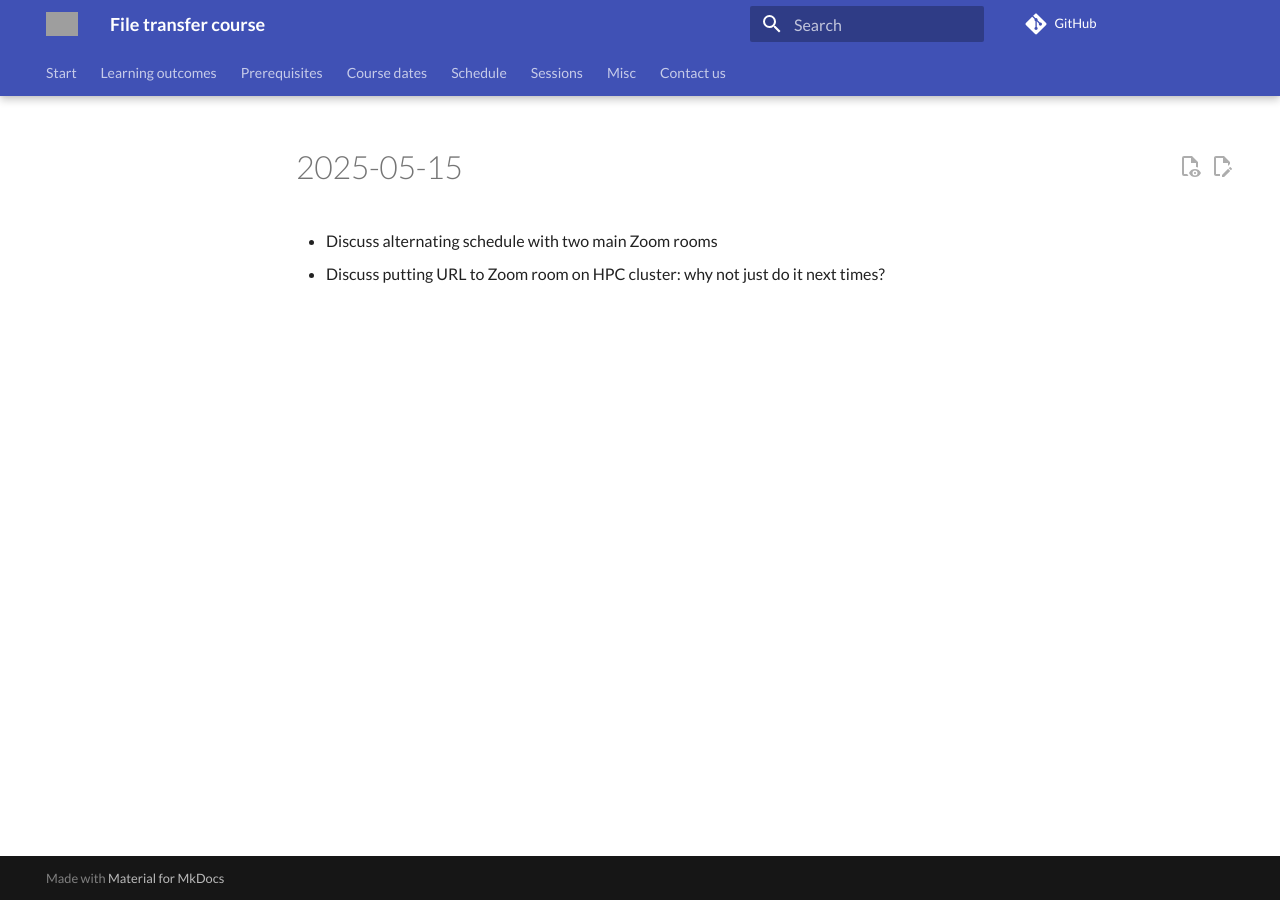
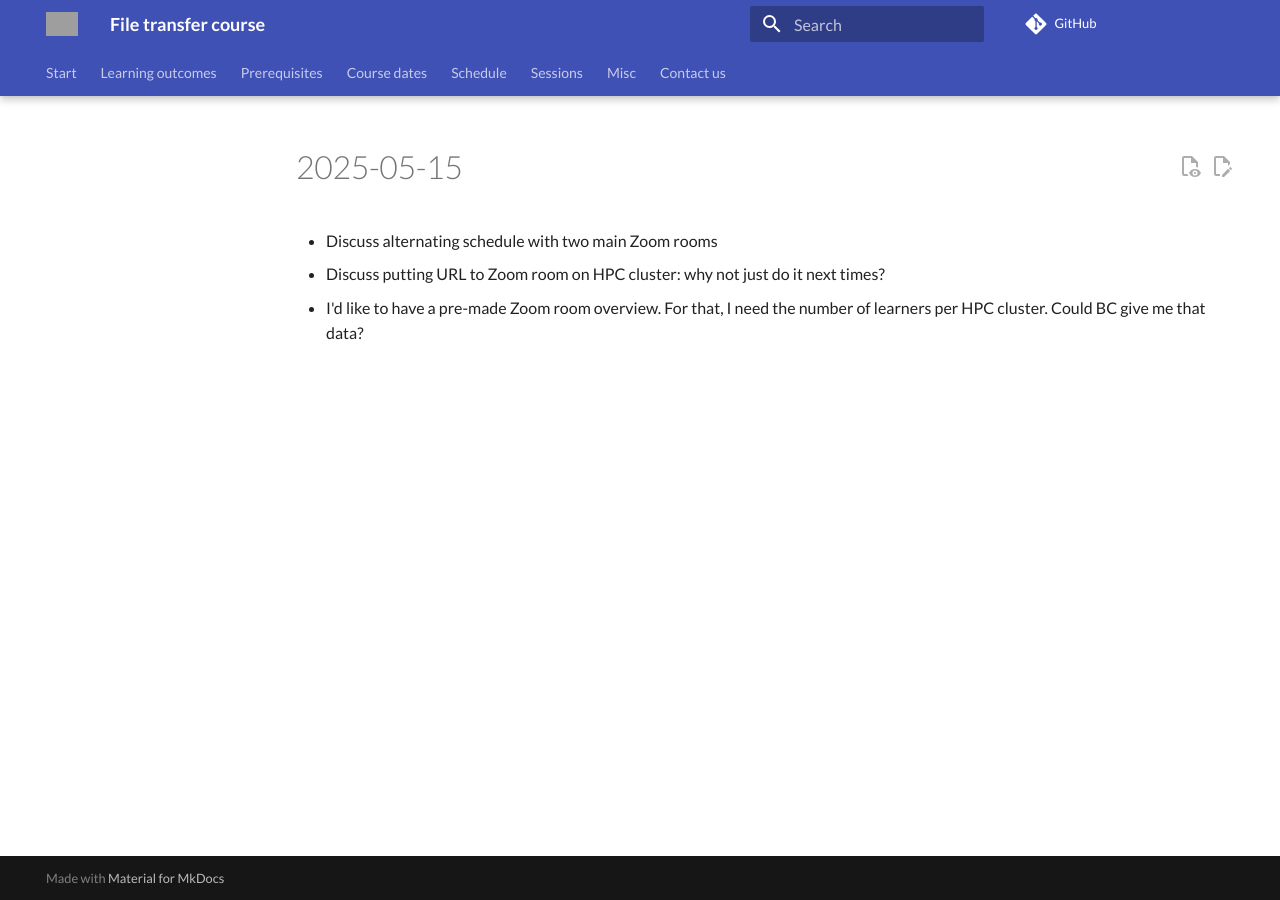
Before and after one commit to UPPMAX/naiss_file_transfer_course, an MkDocs documentation site: the page built from docs/meeting_notes/20250515.md, in a window 1280 px wide. Built offline with MkDocs 1.6.1 and Material for MkDocs 9.7.7, drawn with Linux system fonts in a browser that asks for light colours; comment, search, counter and statistics services are not loaded; grey boxes are pictures that could not be loaded.

Commit message:
Prep meeting

```diff
--- a/docs/meeting_notes/20250515.md
+++ b/docs/meeting_notes/20250515.md
@@ -3,3 +3,6 @@
 - Discuss alternating schedule with two main Zoom rooms
 - Discuss putting URL to Zoom room on HPC cluster:
   why not just do it next times?
+- I'd like to have a pre-made Zoom room overview.
+  For that, I need the number of learners per HPC cluster.
+  Could BC give me that data?
```
